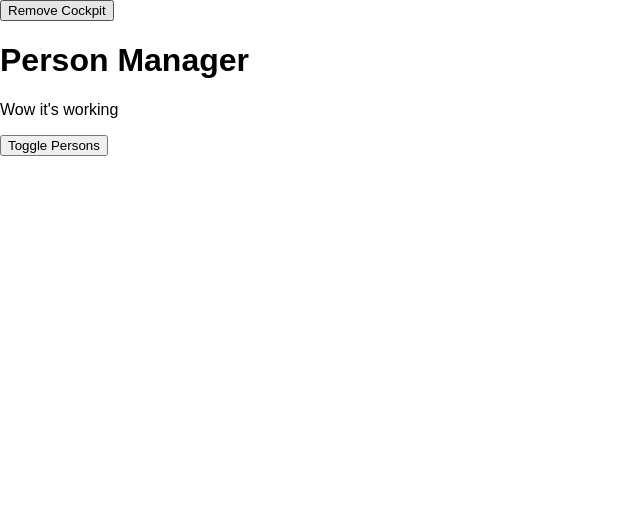
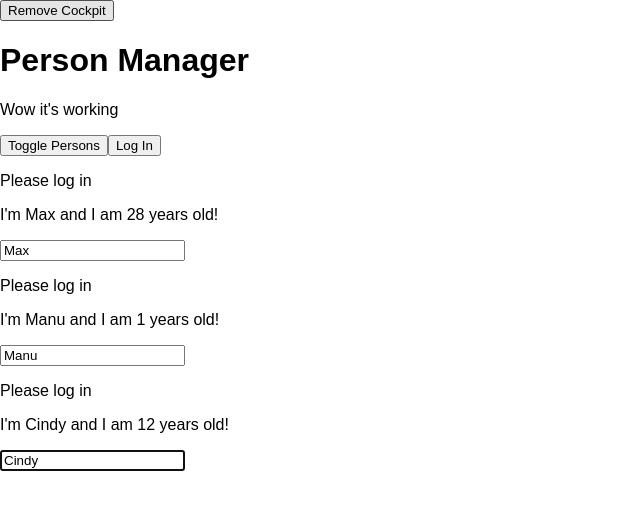
Before and after one commit to andrewdlqnguyen/React-Practice, a React app: page / in a window 1280 px wide. Shown: the top 510 px of the page, without its empty margins (0-640 px from the left). Built offline with nearby package versions, Linux system fonts and the light colour scheme.

Commit message:
using Context to avoid redundancy with data transfer

```diff
--- a/package.json
+++ b/package.json
@@ -42,6 +42,7 @@
     "postcss-normalize": "7.0.1",
     "postcss-preset-env": "6.7.0",
     "postcss-safe-parser": "4.0.1",
+    "prop-types": "^15.7.2",
     "radium": "^0.25.2",
     "react": "^16.8.6",
     "react-app-polyfill": "^1.0.2",
--- a/src/components/CockPit/Cockpit.js
+++ b/src/components/CockPit/Cockpit.js
@@ -1,14 +1,17 @@
-import React, {useEffect} from 'react';
+import React, {useEffect, useRef} from 'react';
 
 import classes from './Cockpit.css';
+import AuthContext from '../../context/auth-context';
 
 const Cockpit = (props) => {
+    const toggleBtnRef = useRef(null);
 
     useEffect(() => {
         console.log('[Cockpit.js] useEffect');
-        setTimeout(() => {
-            alert('UseEffect is being called!');
-        }, 1000);
+        // setTimeout(() => {
+        //     alert('UseEffect is being called!');
+        // }, 1000);
+        toggleBtnRef.current.click();
         return () => {
             console.log('[Cockpit.js] Cleanup Work useEffect');
         };
@@ -39,8 +42,12 @@
             <h1>{props.title}</h1>
             <p className={assignedClasses.join(' ')}> Wow it's working</p>
             <button
+                ref={toggleBtnRef}
                 className={btnClass}
                 onClick={props.clicked}>Toggle Persons</button>
+                <AuthContext.Consumer>
+                    {context => <button onClick={context.login}>Log In</button>}
+                </AuthContext.Consumer>
         </div>
     );
 };
--- a/src/components/Persons/Person/Person.js
+++ b/src/components/Persons/Person/Person.js
@@ -1,18 +1,40 @@
 import React, {Component} from 'react';
+import PropTypes from 'prop-types';
+
 import stylePerson from './Person.css';
 import Aux from '../../../hoc/Auxiliary';
 import withClass from '../../../hoc/withClass';
+import AuthContext from '../../../context/auth-context';
 
 class Person extends Component {
+    constructor(props) {
+        super(props);
+        this.inputElementRef = React.createRef();
+    }
+
+    componentDidMount() {
+        this.inputElementRef.current.focus();
+    }
 
     render() {
         console.log('[Person.js] rendering...');
         return (
-            // Missing CSS to the wrapper due to the fact Aux is used without any CSS manipulation
+
             <Aux>
-                <p onClick={this.props.click}>I'm {this.props.name} and I am {this.props.age} years old!</p>
-                <p>{this.props.children}</p>
-                <input type="text" onChange={this.props.changed} value={this.props.name}/>
+                <AuthContext.Consumer>
+                    {(context)=> context.authenticated ? <p>Authenticated!</p> : <p>Please log in</p>}
+                </AuthContext.Consumer>
+                <p onClick={this.props.click}>
+                    I'm {this.props.name} and I am {this.props.age} years old!
+                </p>
+                <p key='i2'>{this.props.children}</p>
+                <input
+                    key='i3'
+                    //ref={(inputEl) => {this.inputElement = inputEl}} OLDER ALTERNATIVE
+                    ref={this.inputElementRef}
+                    type='text'
+                    onChange={this.props.changed} value={this.props.name}
+                />
             </Aux>
             // <div className={[stylePerson.Person, stylePerson.PseudoHover].join(' ')} >
             //     <p onClick={this.props.click}>I'm {this.props.name} and I am {this.props.age} years old!</p>
@@ -23,4 +45,11 @@
     }
 };
 
+Person.propTypes = {
+    click: PropTypes.func,
+    name: PropTypes.string,
+    age: PropTypes.number,
+    changed: PropTypes.func
+};
+
 export default withClass(Person, stylePerson.Person);
--- a/src/containers/App.js
+++ b/src/containers/App.js
@@ -4,6 +4,7 @@
 import Cockpit from '../components/CockPit/Cockpit';
 import withClass from '../hoc/withClass';
 import Aux from '../hoc/Auxiliary';
+import AuthContext from '../context/auth-context';
 
 class App extends Component {
   constructor(props) {
@@ -14,13 +15,15 @@
   // can be initialized in constructor but this way is more modern.
   state = {
     persons: [
-      { id: 'a1', name: 'Max', age: 99 },
-      { id: 'a2', name: 'Manu', age: 1},
-      { id: 'a3', name: 'Cindy', age: 12}
+      { id: 'a1', name: 'Max', age: 28 },
+      { id: 'a2', name: 'Manu', age: 1 },
+      { id: 'a3', name: 'Cindy', age: 12 }
     ],
     otherState: 'some other value',
     showPersons: false,
-    showCockpit: true
+    showCockpit: true,
+    changeCounter: 0,
+    authenticated: false
   }
 
   static getDerivedStateFromProps(props, state) {
@@ -70,40 +73,63 @@
     const persons = [...this.state.persons];
     persons[personIndex] = person;
 
-    this.setState({ persons: persons})
-  }
+    this.setState((prevState, props) => {
+      return {
+        persons: persons,
+        changeCounter: prevState.changeCounter + 1 // best practice instead of this.state.changeCounter: Incase of state deadlocks or interferance, prevState guarantees that the state was actually the previous state.
+      };
+    });
+  };
 
   deletePersonHandler = (personIndex) => {
     const persons = this.state.persons.slice(); // alt: const persons = [...this.state.persons]; more modern
     persons.splice(personIndex, 1); // create new version of array. splicing here, we remove 1 element from the array.
-    this.setState({persons: persons}) // sets the state "persons" with the new persons const from here.
+    this.setState({ persons: persons }) // sets the state "persons" with the new persons const from here.
   }
 
   togglePersonsHandler = () => {
     const doesShow = this.state.showPersons;
-    this.setState({showPersons: !doesShow});
+    this.setState({ showPersons: !doesShow });
   }
+
+  loginHandler = () => {
+    this.setState({ authenticated: true });
+  };
 
   render() {
     console.log('[App.js] render');
     let persons = null;
 
     if (this.state.showPersons) {
-      persons = <Persons
+      persons = (
+        <Persons
           persons={this.state.persons}
           clicked={this.deletePersonHandler}
-            changed={this.nameChangedHandler}/>;
+          changed={this.nameChangedHandler}
+          isAuthenticated={this.state.authenticated}
+        />
+      );
     }
 
     return (
       <Aux>
-          <button onClick={() => {this.setState( {showCockpit: false})}}>Remove Cockpit</button>
-          {this.state.showCockpit ? <Cockpit
+        <button onClick={() => { this.setState({ showCockpit: false }) }}>Remove Cockpit</button>
+        <AuthContext.Provider
+          value={{
+            authenticated: this.state.authenticated,
+            login: this.loginHandler
+          }}
+        >
+          {this.state.showCockpit ? (
+            <Cockpit
               title={this.props.appTitle}
               showPersons={this.state.showPersons}
               personsLength={this.state.persons.length}
-            clicked={this.togglePersonsHandler}/> : null }
+              clicked={this.togglePersonsHandler}
+            />
+          ) : null}
           {persons}
+        </AuthContext.Provider>
       </Aux>
     );
   }
--- /dev/null
+++ b/src/context/auth-context.js
@@ -0,0 +1,8 @@
+import React from 'react';
+
+const authContext = React.createContext({
+    authenticated: false,
+    login: () => {}
+});
+
+export default authContext;
```
Lines whose indentation alone changed are shown as unchanged.
